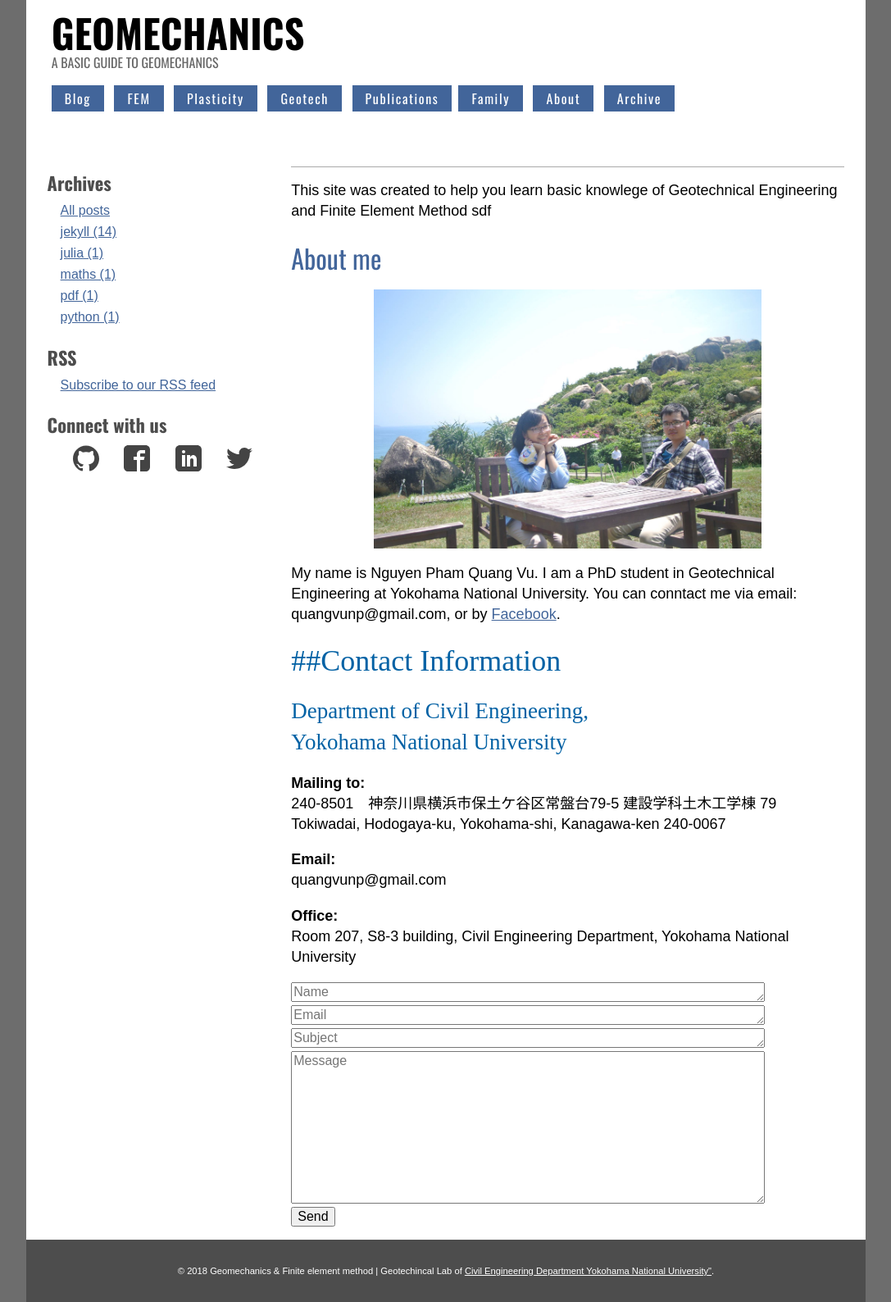
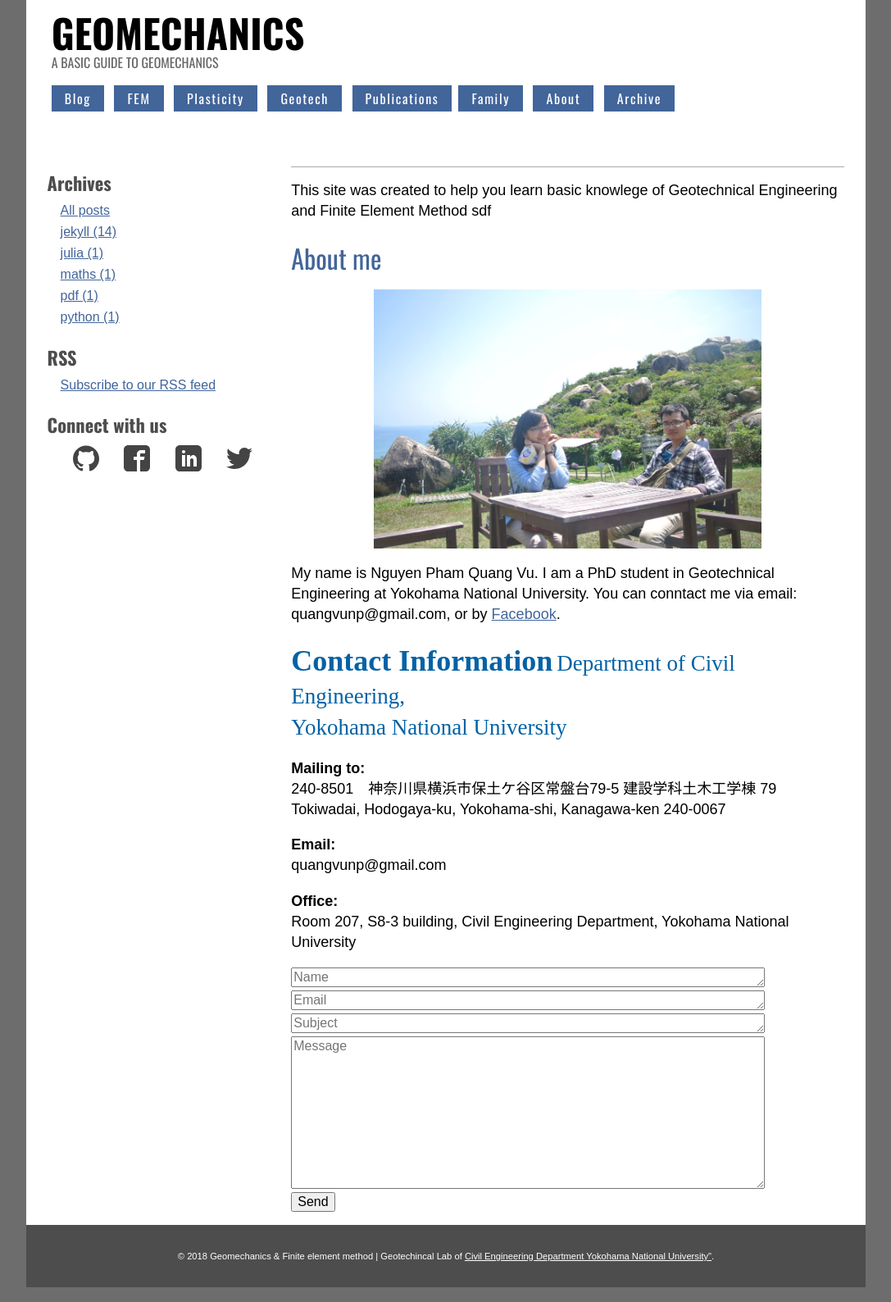
Before and after one commit to quangvunp/geomechanics, a Jekyll site: the page built from about.md, in a window 1280 px wide. Shown: the whole page at 82% size, without its empty margins (96-1183 px from the left). Built offline with Jekyll 4.4.1, drawn with Linux system fonts in a browser that asks for light colours; our own code applies the rules of GitHub Pages for plain Markdown files.

Commit message:
Update about.md

```diff
--- a/about.md
+++ b/about.md
@@ -8,8 +8,7 @@ sdf
 My name is Nguyen Pham Quang Vu. I am a PhD student in Geotechnical Engineering at Yokohama National University. You can conntact me via email: quangvunp@gmail.com, or by [Facebook]("https://www.facebook.com/quangvu.np").
 
 
-<span style="color: #0362a5; font-family: Babas; font-size: 2em;">##Contact Information</span>
-
+<span style="color: #0362a5; font-family: Babas; font-size: 2em;">**Contact Information**</span>
 <span style="color: #0362a5; font-family: Time News Roman; font-size: 1.5em;">
 Department of Civil Engineering, <br />
 Yokohama National University
```
